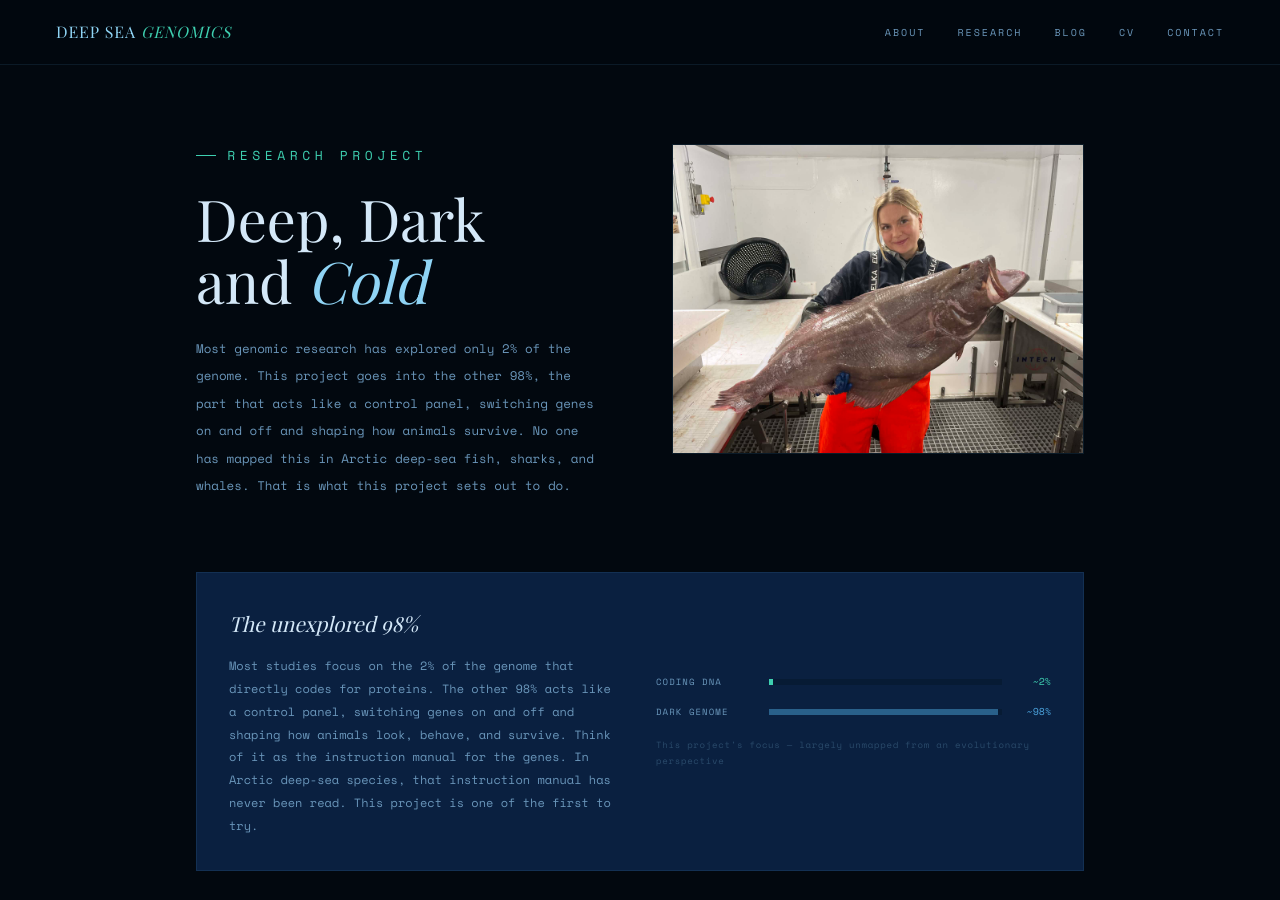
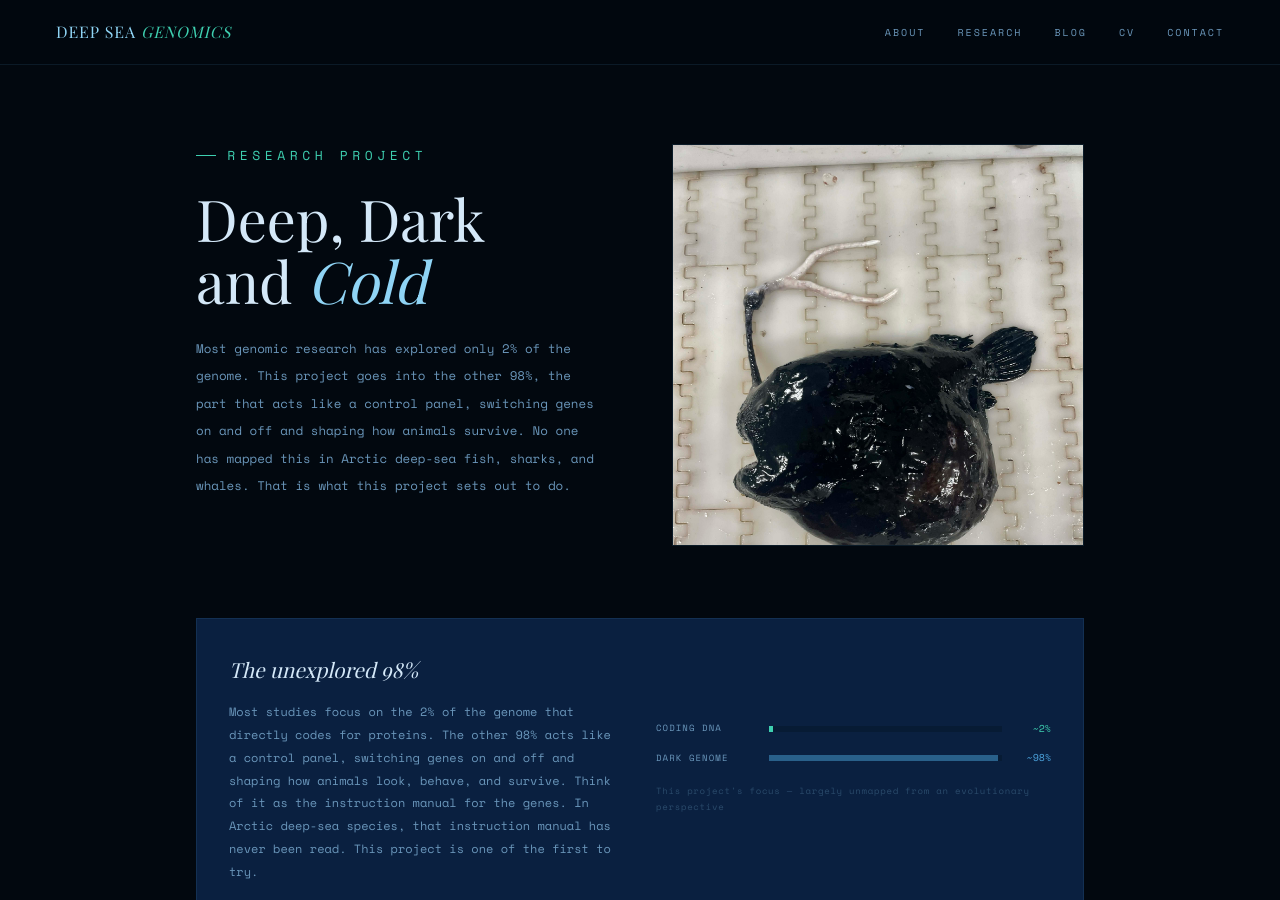
Before and after one commit to Areinholdt/Areinholdt.github.io, a Jekyll site: the page built from research.md, in a window 1280 px wide and 900 px high. Built offline with Jekyll 4.4.1, drawn with Linux system fonts in a browser that asks for light colours; some web fonts are replaced.

Commit message:
Update research.md

```diff
--- a/research.md
+++ b/research.md
@@ -81,7 +81,7 @@ permalink: /research/
       </p>
     </div>
     <div style="overflow:hidden;border:1px solid var(--border);">
-      <img src="/images/fish3.jpg" alt="Deep-sea fieldwork"
+      <img src="/images/angler.jpg" alt="Deep-sea fieldwork"
        style="width:100%;height:100%;min-height:0;max-height:400px;object-fit:cover;display:block;
               filter:brightness(1.0) saturate(1.0);object-position:center 20%;">
   </div>
```
